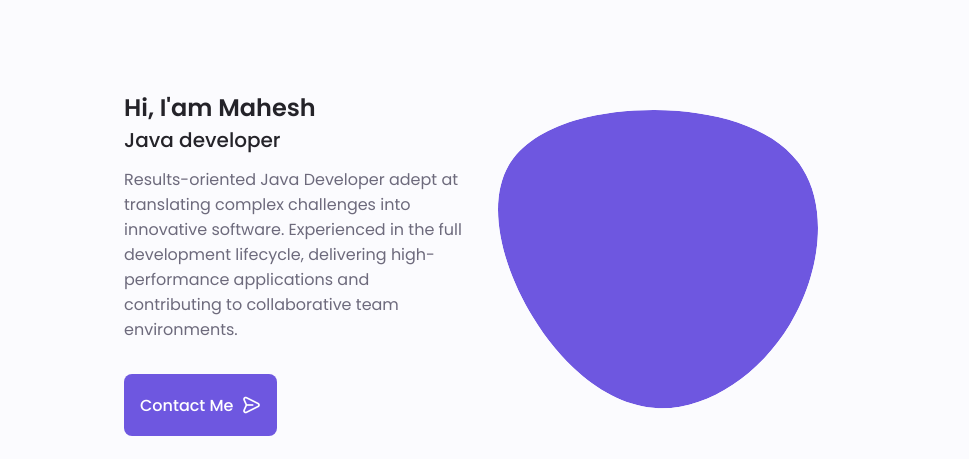
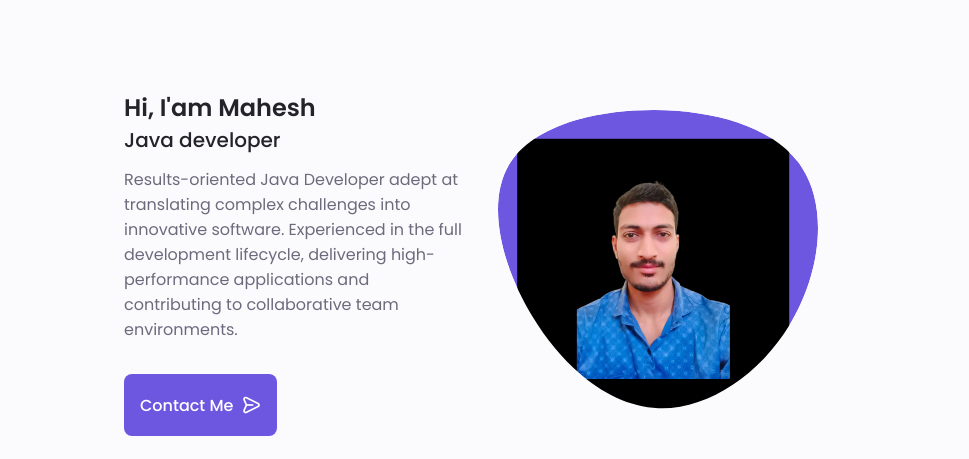
Before and after one commit to maheshchaudhari12/My_portfolio, a plain HTML site: page index.html in a window 1280 px wide. Shown: the part 94-553 px from the top of the page, 184-1153 px from the left. Drawn offline with nearby package versions, Linux system fonts and the light colour scheme.

Commit message:
img added

```diff
--- a/index.html
+++ b/index.html
@@ -102,7 +102,7 @@
                                 165.547 130.807 187.559 100.226 186.353C69.6454 185.297 41.0228 161.023 21.7403
                                 129.362C2.45775 97.8511 -7.48481 59.1033 6.67581 34.5279C20.9871 10.1032 59.7028
                                 -0.149132 97.9666 0.00163737C136.23 0.303176 174.193 10.857 190.312 36.4879Z" />
-                                <image class="home__blob-img" x="12" y="18" href="assets/img/" />
+                                <image class="home__blob-img" x="12" y="18" href="assets/img/perfil.jpg" />
                             </g>
                         </svg>
                     </div>
```
Also changed, not shown: assets/img/perfil.jpg (added), assets/img/perfil.png (deleted).
